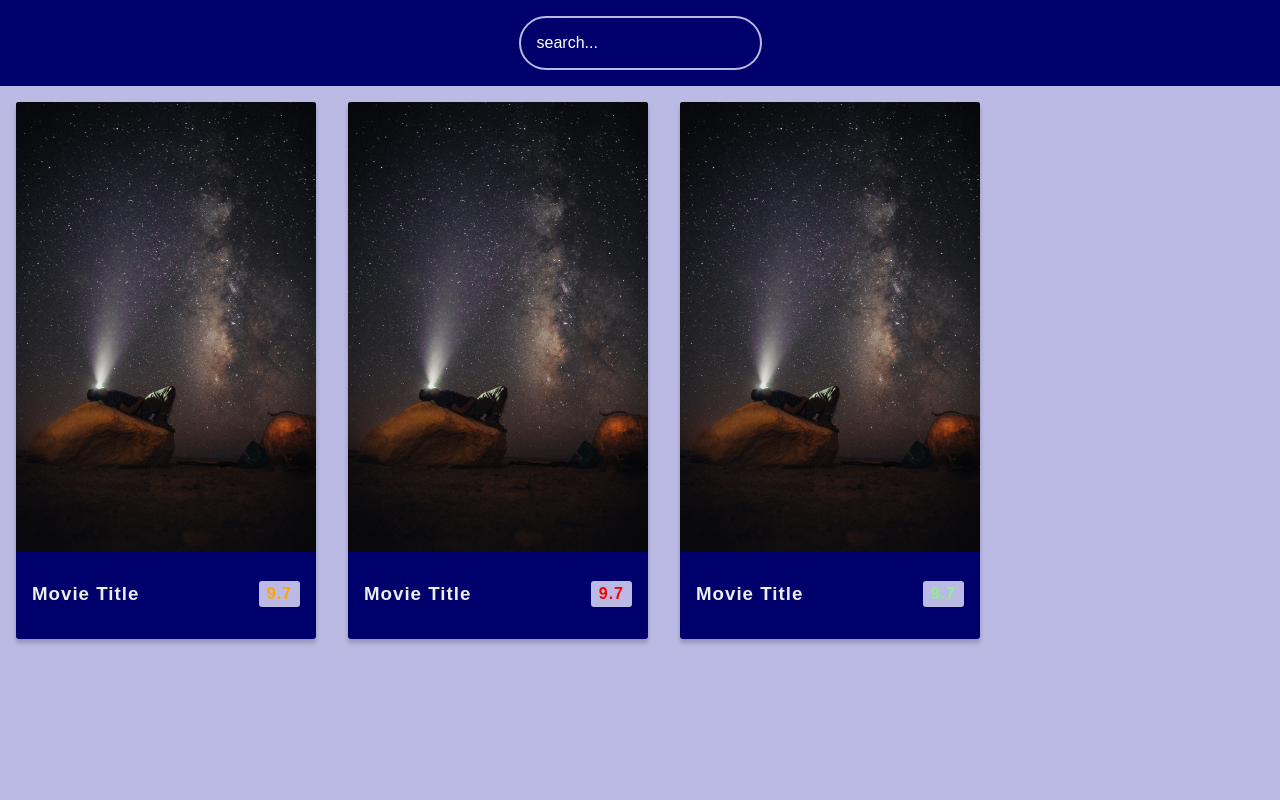
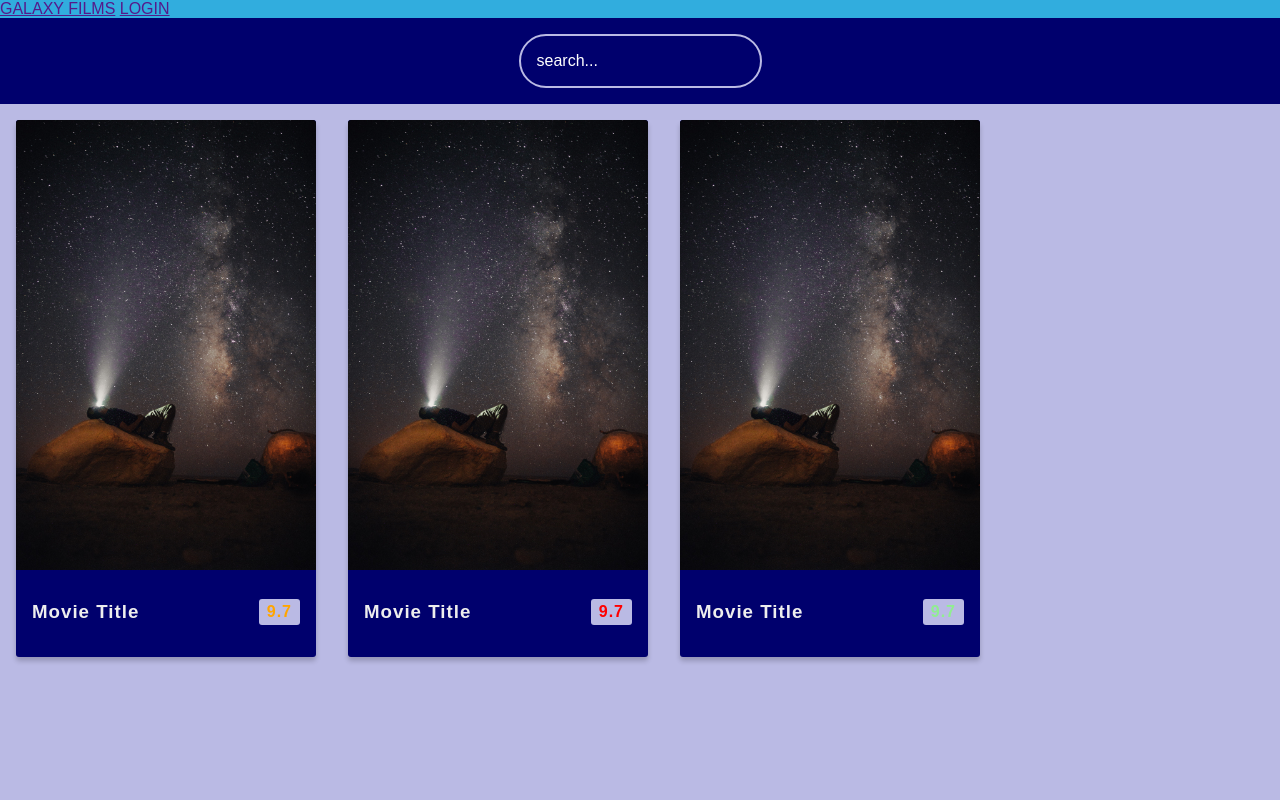
Before and after one commit to Laboso2023/Galaxy-Films-, a website: page index.html in a window 1280 px wide. Drawn offline with Linux system fonts and the light colour scheme; no server answers.

Commit message:
added nav

```diff
--- a/index.html
+++ b/index.html
@@ -10,6 +10,13 @@
   </head>
   <body>
     <!-- Navbar  -->
+    <nav>
+      <div class="nav" style="background-color: #31adde;">
+          <a href="" class="brand-logo center">GALAXY FILMS</a>
+          <a href="" class="btn btn-outline-danger"> LOGIN</a>
+
+      </div>
+  </nav>
   <header>
     <form id="form">
       <input type="text" id="search" class="search" placeholder="search...">
--- a/styles/style.css
+++ b/styles/style.css
@@ -5,6 +5,7 @@
 * {
   box-sizing: border-box;
 }
+
 
 body{
   background-color: var(--secondary-color);
```
